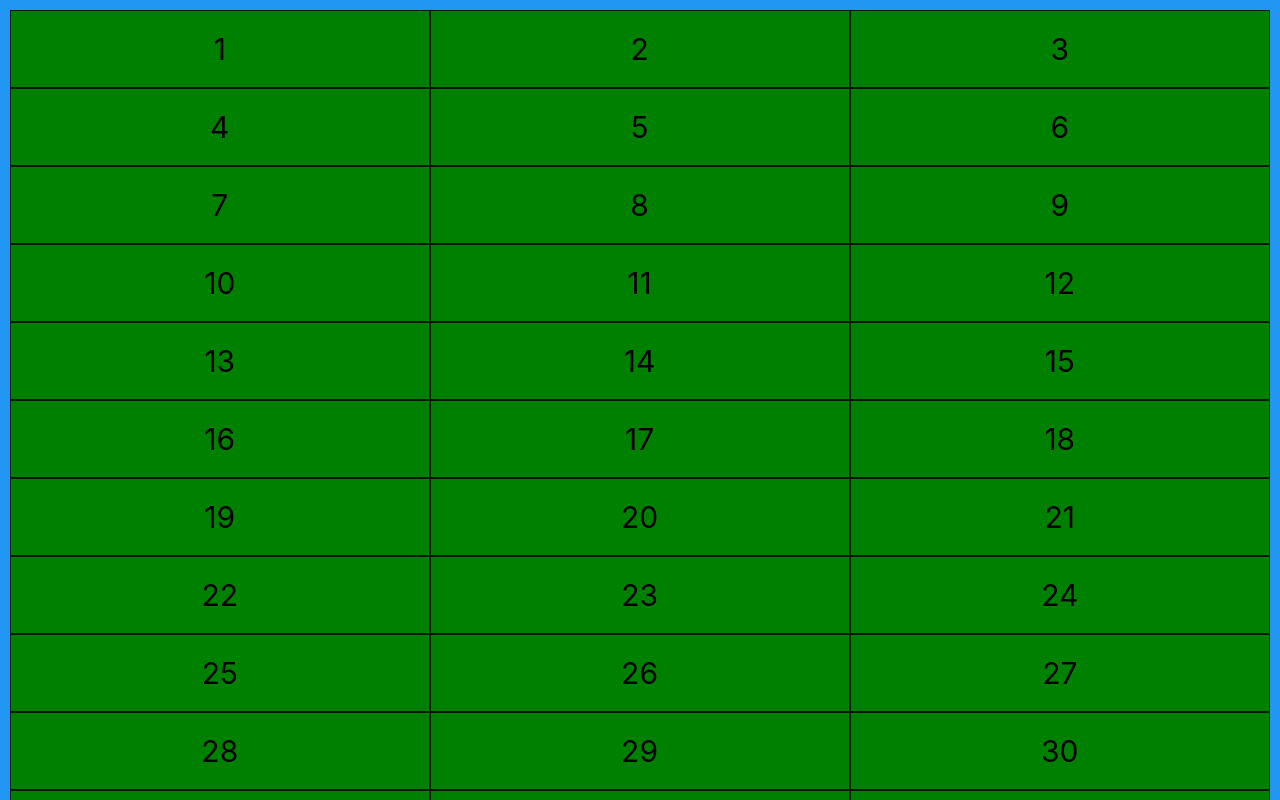
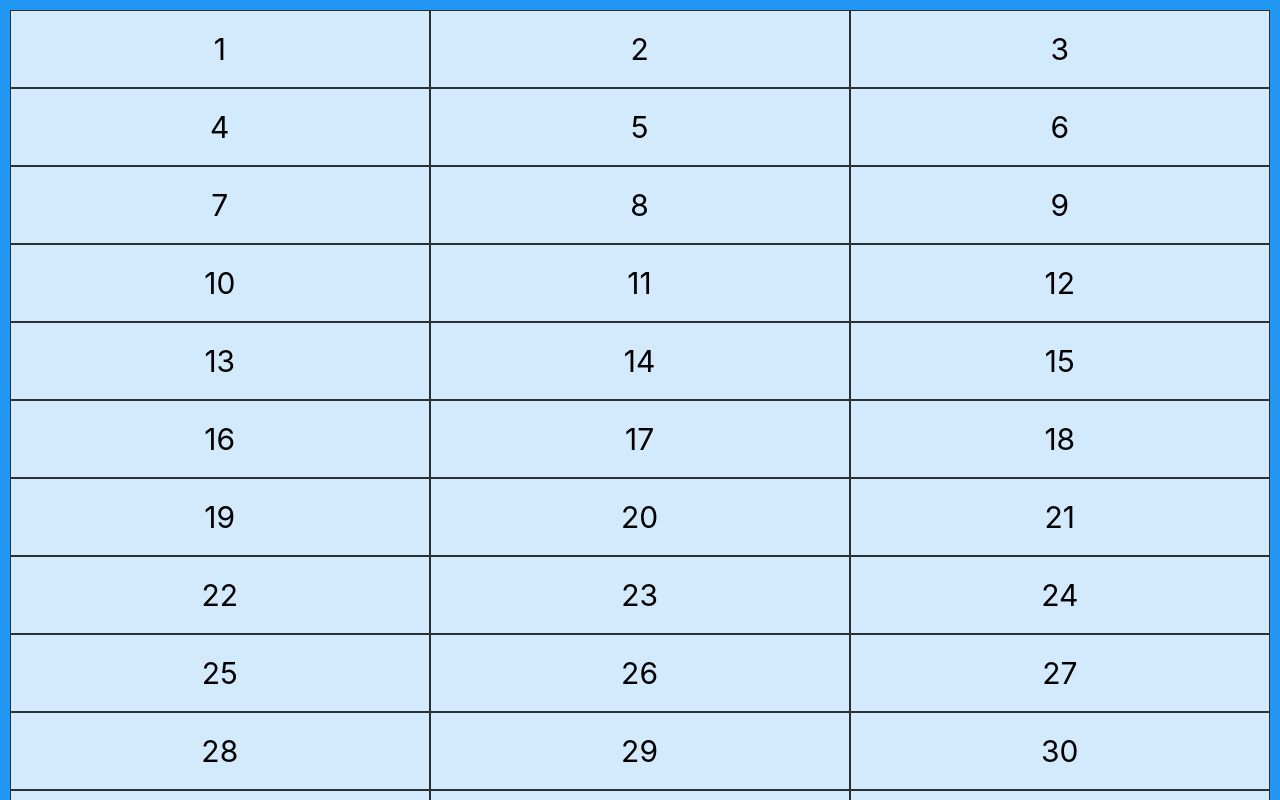
Before and after one commit to rossmawd/multiples, a React (Create React App) app: page / in a window 1280 px wide. Shown: the top 800 px of the page. Built offline with nearby package versions, Linux system fonts and the light colour scheme.

Commit message:
constructing toggleMultiples function

```diff
--- a/src/App.js
+++ b/src/App.js
@@ -3,57 +3,77 @@ import './App.css';
 
 class App extends React.Component {
   state = {
-
+    numberStates: null
   }
 
   componentDidMount() {
-    this.renderNumber()
+    this.constructNumbersArray()
+    console.log("The App Has mounted")
   }
 
-  styleHighlight = {
-    backgroundColor: "green"
+  constructNumbersArray = () => {
+    let numberArray = Array.from(Array(144), (x, index) => x = index + 1)
+    let arrayOfNumberObjects = []
+
+    numberArray.forEach(number => {
+      let numberObject = {}
+      numberObject[number] = false
+      arrayOfNumberObjects.push(numberObject)
+    })
+
+    this.setState({ numberStates: arrayOfNumberObjects }, () => console.log("Numbers Constructed!", this.state.numberStates))
   }
 
-  toggleMultiples = () => {
+  styleHighlight = (bool) => {
+    if (bool) {
+      return ({ backgroundColor: "green" })
+    }
+  }
+
+  toggleMultiples = (numberObj, i) => {
+    let currentFactor = i + 1
+    let numberStates = Object.assign([], this.state.numberStates)
+
+    if (numberObj[i + 1]) {
+      console.log(`Un-highlighting multiples of ${i + 1} now`)
+
+
+    } else {
+      console.log(`Highlighting multiples of ${i + 1} now`)
+    }
 
   }
 
 
-  renderNumber = (number) => {
-
-    console.log(number)
+  returnNumberJSX = (numberObj, i) => {
+    console.log(numberObj)
     return (
       <div
-        class="grid-item"
-        style={this.styleHighlight}
-        onClick={this.toggleMultiples}
+        className="grid-item"
+        style={this.styleHighlight(numberObj[i + 1])}
+        onClick={() => this.toggleMultiples(numberObj, i)}
+        key={i + 1}
       >
-        {number}
+        {i + 1}
       </div>
     )
+
   }
 
-
   render() {
-    let numbers = Array.from(Array(144), (x, index) => x = index + 1)
+    // let numbers = Array.from(Array(144), (x, index) => x = index + 1)
+    let numbers = Object.assign([], this.state.numberStates)
+    console.log(numbers)
 
     return (
       <div className="App">
 
-        <div class="grid-container">
+        <div className="grid-container">
           {/* <div class="grid-item" style={this.styleX}>1</div> */}
-          {numbers.map(number => (
-            this.renderNumber(number)
+          {numbers.map((number, i) => (
+            this.returnNumberJSX(number, i)
           ))
-
-
           }
-
-          {/* {names.map(name => (
-                  <option key={name} value={name}>
-                    {name}
-                  </option>
-                ))} */}
 
 
         </div>
```
